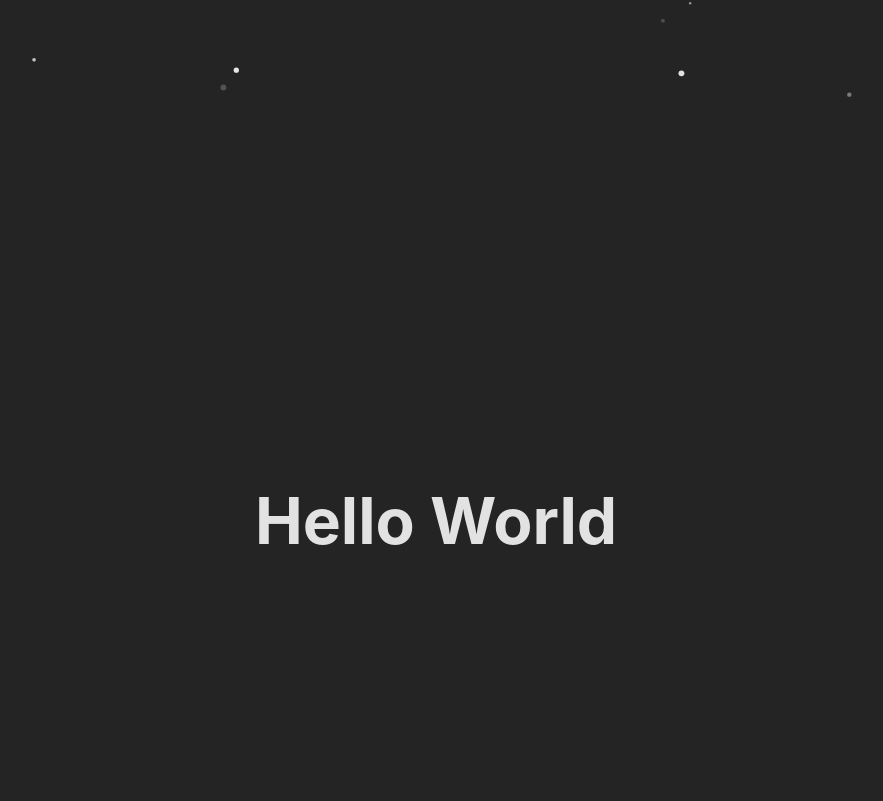
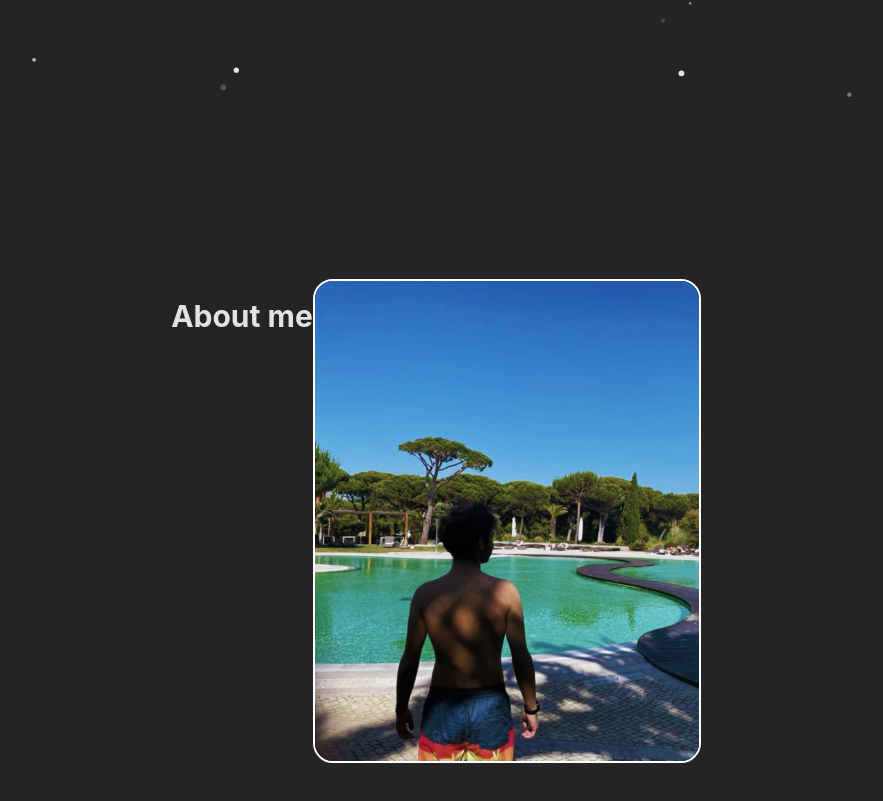
Before and after one commit to sdrrv/sdrrv.github.io, a React (Vite) app: page / in a window 1280 px wide. Shown: the part 679-1480 px from the top of the page, without its empty margins (204-1087 px from the left). Built offline with nearby package versions, Linux system fonts and the light colour scheme.

Commit message:
Image added

```diff
--- a/src/Components/Perfil/AboutMe.component.scss
+++ b/src/Components/Perfil/AboutMe.component.scss
@@ -1,5 +1,13 @@
-.about_me{
+.about-me {
   display: flex;
   flex-direction: row;
   justify-content: center;
+  &_image {
+    border-radius: 20px;
+    border: solid 2px #ffffff;
+    width: auto;
+    height: 60vh;
+  }
+  &_text {
+  }
 }
--- a/src/Components/Perfil/AboutMe.tsx
+++ b/src/Components/Perfil/AboutMe.tsx
@@ -1,10 +1,14 @@
 import "./AboutMe.component.scss";
+import selfImage from "../../assets/self1.png";
 
 function AboutMe() {
   return (
     <section>
-      <div className="about_me">
-        <h1>Hello World</h1>
+      <div className="about-me">
+        <div className="about-me_text">
+          <h2>About me</h2>
+        </div>
+        <img className="about-me_image" src={selfImage} alt="It's me!" />
       </div>
     </section>
   );
```
